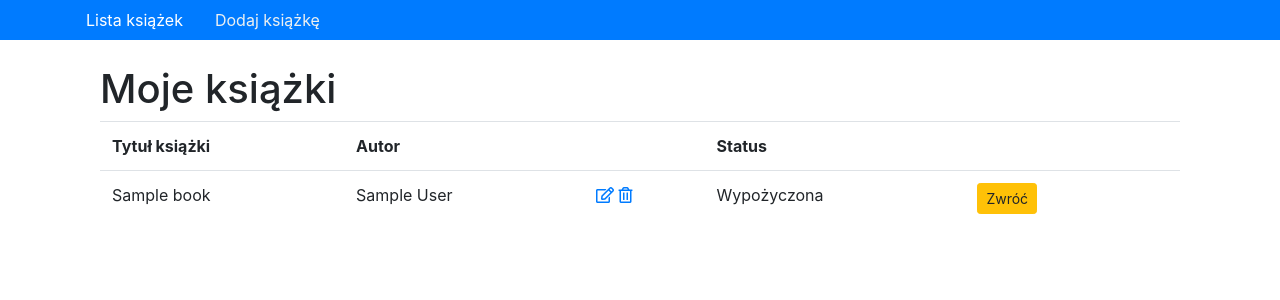
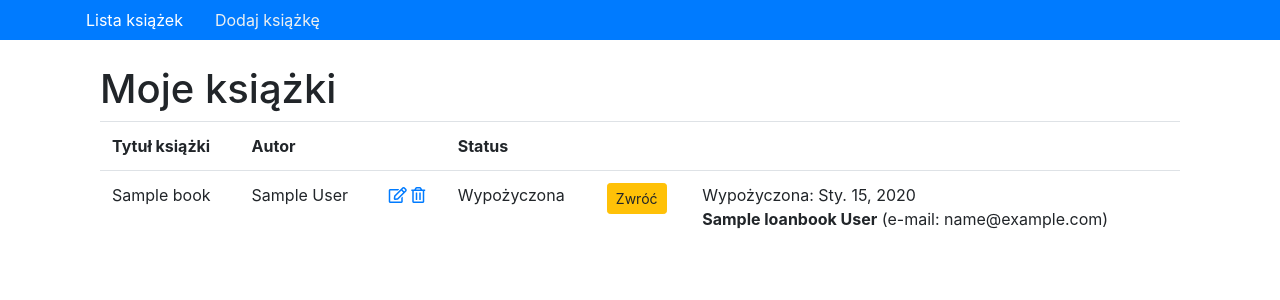
Before and after one commit to efefre/MyRental, a Django app: page /books/ in a window 1280 px wide. Shown: the part 56-356 px from the top of the page. Run offline with Django 3.2, Linux system fonts and the light colour scheme; a user stored in the database is signed in; tables that the repository leaves empty hold one stand-in row (values such as "Sample post"); some libraries are stand-ins or nearby versions.

Commit message:
Update template: books.html
- delete loanbook context from mixin

```diff
--- a/myRental_root/templates/books/books.html
+++ b/myRental_root/templates/books/books.html
@@ -34,12 +34,11 @@
           <a class="btn btn-warning btn-sm" href="{% url 'rental:return-book' pk=book.pk %}">Zwróć</a>
           {% endif %}
       </td>
-      <td>{% for loan in loan_detail %}
-        {% if loan.book_id == book.id %}
-        <p>Wypożyczona: {{loan.date}}</br>
-          <strong>{{loan.friend_name}} {{loan.friend_surname}}</strong> (e-mail: {{loan.friend_email}})</p>
-        {% endif%}
-        {% endfor %}
+      <td>
+        {% if book.loanbook %}
+        <p>Wypożyczona: {{book.loanbook.date}}</br>
+          <strong>{{book.loanbook.friend_name}} {{book.loanbook.friend_surname}}</strong> (e-mail: {{book.loanbook.friend_email}})</p>
+        {% endif %}
       </td>
     </tr>
     {% endfor %}
```
